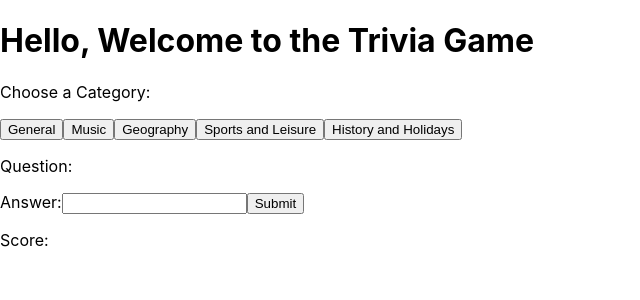
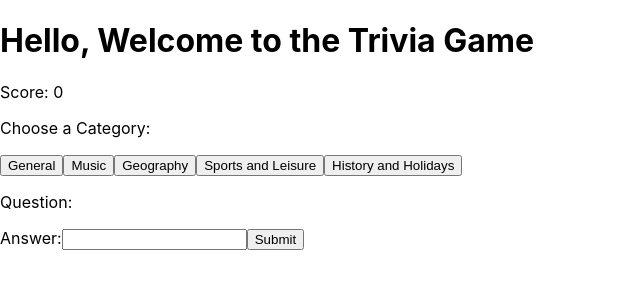
Before and after one commit to sgrobillard/CSC2053_Project3, a React (Create React App) app in the folder project3/: page / in a window 1280 px wide. Shown: the top 300 px of the page, without its empty margins (0-640 px from the left). Built offline with nearby package versions, Linux system fonts and the light colour scheme.

Commit message:
With updating score

```diff
--- a/project3/src/TriviaPage.js
+++ b/project3/src/TriviaPage.js
@@ -4,7 +4,7 @@ import { useState, useEffect } from 'react';
 
 export default function Trivia(){
 
-    const [currentScore,updateScore]=useState();
+    const [currentScore,updateScore]=useState(0);
     const[category,changeCategory]=useState();
     const[question, setQuestion] = useState();
     const[answer, setAnswer]=useState();
@@ -50,13 +50,14 @@ export default function Trivia(){
             updateScore(currentScore+1);
             updateMessage('Correct');
         }else{
-            updateMessage('Not Correct!');
+            updateMessage('Not Correct! Correct answer was: '+ {answer});
         }
     }
 
     return(
     <div>
         <h1>Hello, Welcome to the Trivia Game</h1>
+        <p>Score: {currentScore}</p>
         <p>Choose a Category:</p>
             <button onClick = {()=>HandleClick('general')}>General</button>
             <button onClick = {()=>HandleClick('music')}>Music</button>
@@ -65,15 +66,15 @@ export default function Trivia(){
             <button onClick = {()=>HandleClick('historyholidays')}>History and Holidays</button>
             <div>
                 <p>Question: {question}</p>
-                <form onSubmit={()=>HandleSubmit}>
+
                     <label>
                         Answer:
                             <input type="text"  onChange = {(e)=>EvaluateAnswer(e)}/>
                     </label>
-                    <input type = "submit"/>
-                </form>
+                    <button onClick={HandleSubmit}>Submit</button>
+
+
                 <p>{message}</p>
-                <p>Score: {currentScore}</p>
 
             </div>
     </div>
```
